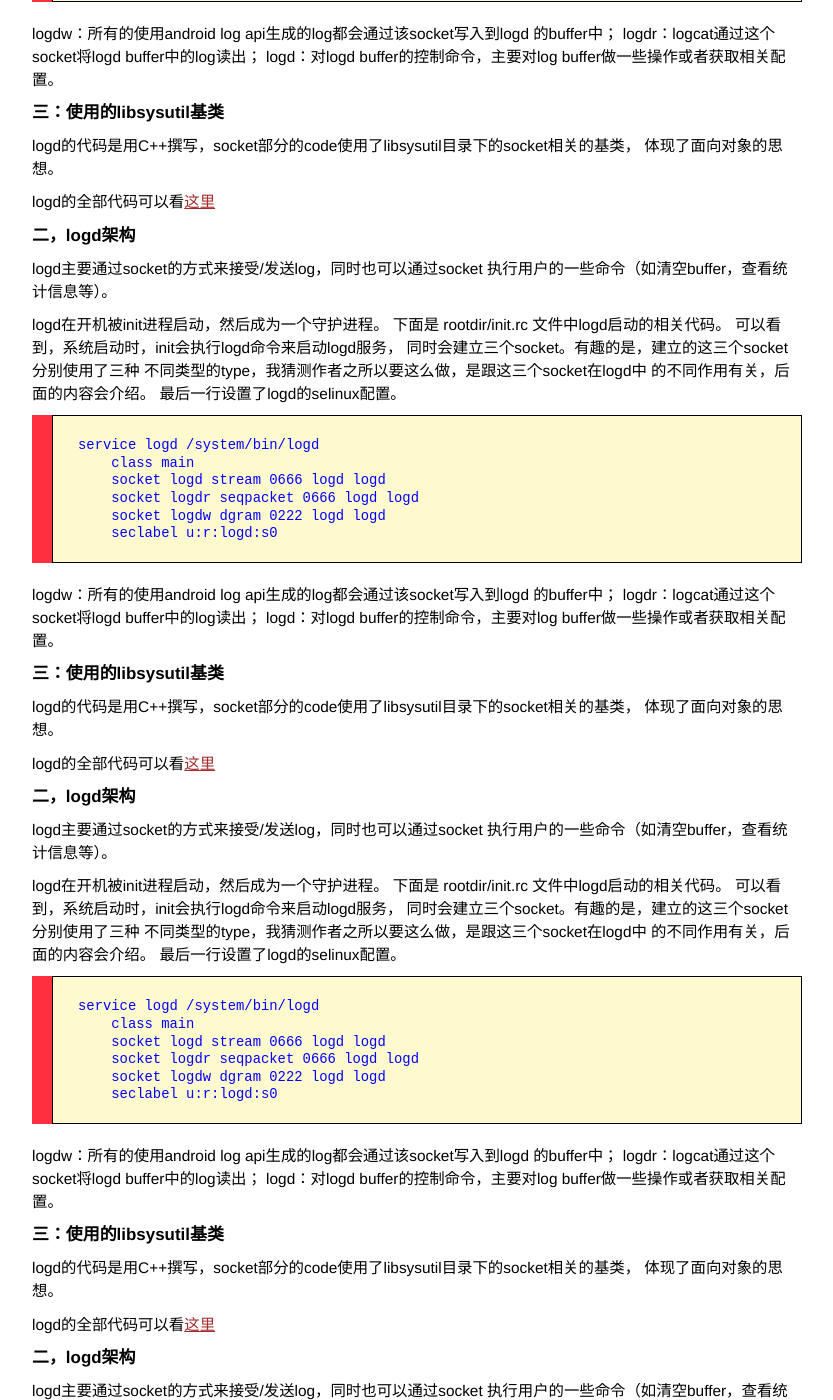
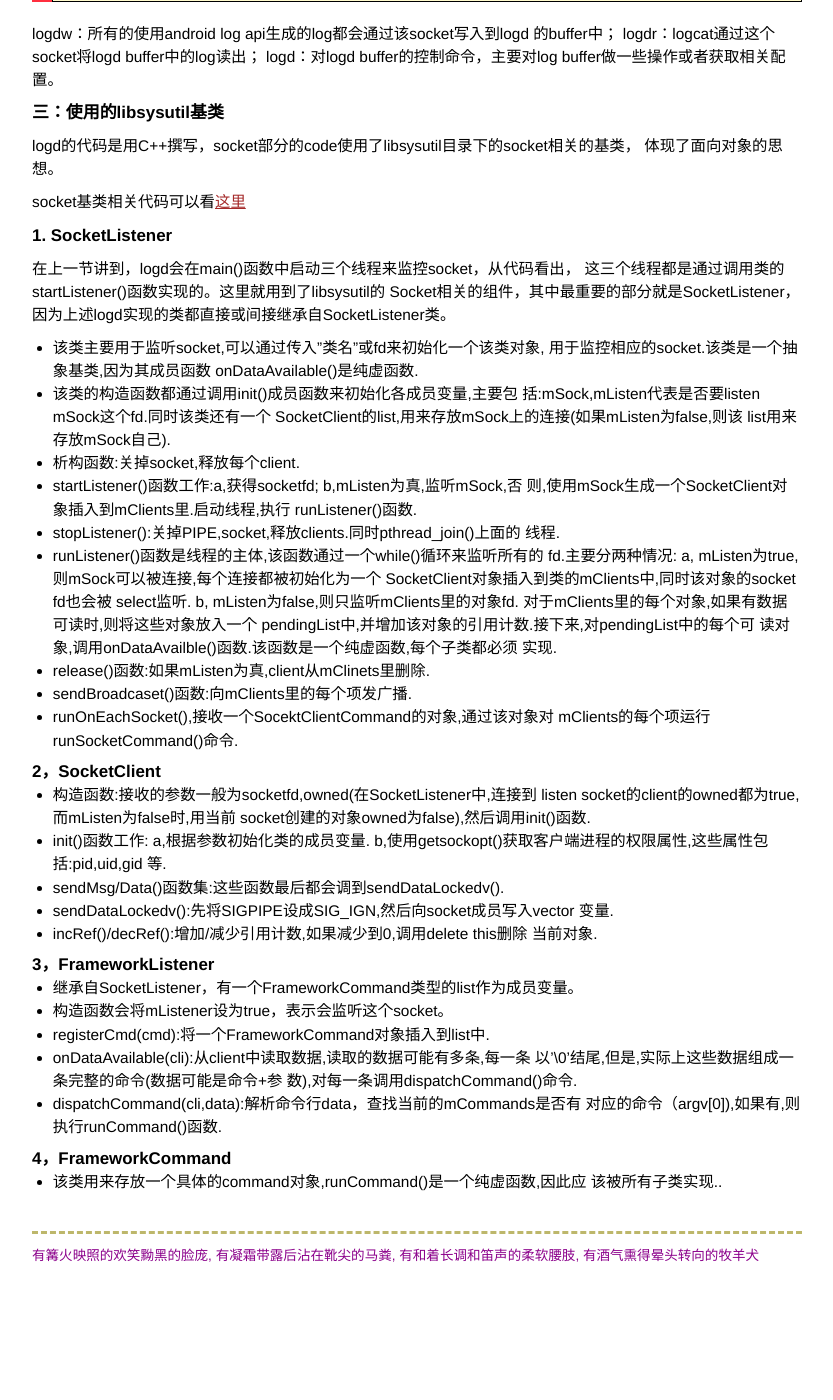
Before and after one commit to byrlx/byrlx.github.io, a Jekyll site: the page built from _posts/2014-08-23-Android-L-版本Log系统变化(2)-logd介绍.md, in a window 1280 px wide and 1400 px high, scrolled down 753 px. Shown: the whole window, without its empty margins (223-1056 px from the left). Built offline with Jekyll 4.4.1, drawn with Linux system fonts in a browser that asks for light colours; Markdown is read by kramdown in place of the engine named in the settings; after the commit the page ends 2030 px from its top, so only the background shows below that; some of the changed text lies outside the part shown.

Commit message:
add logd code learn

```diff
--- a/_posts/2014-08-23-Android-L-版本Log系统变化(2)-logd介绍.md
+++ b/_posts/2014-08-23-Android-L-版本Log系统变化(2)-logd介绍.md
@@ -17,134 +17,6 @@ title: Android L 版本Log系统变化(1):概述
     logd: initial checkin.
 
     * Create a new userspace log daemon for handling logging messages.
-
-logd的全部代码可以看[这里](https://android.googlesource.com/platform/system/core/+/master/logd)
-
-#### 二，logd架构
-
-logd主要通过socket的方式来接受/发送log，同时也可以通过socket
-执行用户的一些命令（如清空buffer，查看统计信息等）。
-
-logd在开机被init进程启动，然后成为一个守护进程。
-下面是 rootdir/init.rc 文件中logd启动的相关代码。
-可以看到，系统启动时，init会执行logd命令来启动logd服务，
-同时会建立三个socket。有趣的是，建立的这三个socket分别使用了三种
-不同类型的type，我猜测作者之所以要这么做，是跟这三个socket在logd中
-的不同作用有关，后面的内容会介绍。
-最后一行设置了logd的selinux配置。
-
-    service logd /system/bin/logd
-        class main
-        socket logd stream 0666 logd logd
-        socket logdr seqpacket 0666 logd logd
-        socket logdw dgram 0222 logd logd
-        seclabel u:r:logd:s0
-
-logdw：所有的使用android log api生成的log都会通过该socket写入到logd
-的buffer中；
-logdr：logcat通过这个socket将logd buffer中的log读出；
-logd：对logd buffer的控制命令，主要对log buffer做一些操作或者获取相关配置。
-
-#### 三：使用的libsysutil基类
-
-logd的代码是用C++撰写，socket部分的code使用了libsysutil目录下的socket相关的基类，
-体现了面向对象的思想。
-
-logd的全部代码可以看[这里](https://android.googlesource.com/platform/system/core/+/master/logd)
-
-#### 二，logd架构
-
-logd主要通过socket的方式来接受/发送log，同时也可以通过socket
-执行用户的一些命令（如清空buffer，查看统计信息等）。
-
-logd在开机被init进程启动，然后成为一个守护进程。
-下面是 rootdir/init.rc 文件中logd启动的相关代码。
-可以看到，系统启动时，init会执行logd命令来启动logd服务，
-同时会建立三个socket。有趣的是，建立的这三个socket分别使用了三种
-不同类型的type，我猜测作者之所以要这么做，是跟这三个socket在logd中
-的不同作用有关，后面的内容会介绍。
-最后一行设置了logd的selinux配置。
-
-    service logd /system/bin/logd
-        class main
-        socket logd stream 0666 logd logd
-        socket logdr seqpacket 0666 logd logd
-        socket logdw dgram 0222 logd logd
-        seclabel u:r:logd:s0
-
-logdw：所有的使用android log api生成的log都会通过该socket写入到logd
-的buffer中；
-logdr：logcat通过这个socket将logd buffer中的log读出；
-logd：对logd buffer的控制命令，主要对log buffer做一些操作或者获取相关配置。
-
-#### 三：使用的libsysutil基类
-
-logd的代码是用C++撰写，socket部分的code使用了libsysutil目录下的socket相关的基类，
-体现了面向对象的思想。
-
-logd的全部代码可以看[这里](https://android.googlesource.com/platform/system/core/+/master/logd)
-
-#### 二，logd架构
-
-logd主要通过socket的方式来接受/发送log，同时也可以通过socket
-执行用户的一些命令（如清空buffer，查看统计信息等）。
-
-logd在开机被init进程启动，然后成为一个守护进程。
-下面是 rootdir/init.rc 文件中logd启动的相关代码。
-可以看到，系统启动时，init会执行logd命令来启动logd服务，
-同时会建立三个socket。有趣的是，建立的这三个socket分别使用了三种
-不同类型的type，我猜测作者之所以要这么做，是跟这三个socket在logd中
-的不同作用有关，后面的内容会介绍。
-最后一行设置了logd的selinux配置。
-
-    service logd /system/bin/logd
-        class main
-        socket logd stream 0666 logd logd
-        socket logdr seqpacket 0666 logd logd
-        socket logdw dgram 0222 logd logd
-        seclabel u:r:logd:s0
-
-logdw：所有的使用android log api生成的log都会通过该socket写入到logd
-的buffer中；
-logdr：logcat通过这个socket将logd buffer中的log读出；
-logd：对logd buffer的控制命令，主要对log buffer做一些操作或者获取相关配置。
-
-#### 三：使用的libsysutil基类
-
-logd的代码是用C++撰写，socket部分的code使用了libsysutil目录下的socket相关的基类，
-体现了面向对象的思想。
-
-logd的全部代码可以看[这里](https://android.googlesource.com/platform/system/core/+/master/logd)
-
-#### 二，logd架构
-
-logd主要通过socket的方式来接受/发送log，同时也可以通过socket
-执行用户的一些命令（如清空buffer，查看统计信息等）。
-
-logd在开机被init进程启动，然后成为一个守护进程。
-下面是 rootdir/init.rc 文件中logd启动的相关代码。
-可以看到，系统启动时，init会执行logd命令来启动logd服务，
-同时会建立三个socket。有趣的是，建立的这三个socket分别使用了三种
-不同类型的type，我猜测作者之所以要这么做，是跟这三个socket在logd中
-的不同作用有关，后面的内容会介绍。
-最后一行设置了logd的selinux配置。
-
-    service logd /system/bin/logd
-        class main
-        socket logd stream 0666 logd logd
-        socket logdr seqpacket 0666 logd logd
-        socket logdw dgram 0222 logd logd
-        seclabel u:r:logd:s0
-
-logdw：所有的使用android log api生成的log都会通过该socket写入到logd
-的buffer中；
-logdr：logcat通过这个socket将logd buffer中的log读出；
-logd：对logd buffer的控制命令，主要对log buffer做一些操作或者获取相关配置。
-
-#### 三：使用的libsysutil基类
-
-logd的代码是用C++撰写，socket部分的code使用了libsysutil目录下的socket相关的基类，
-体现了面向对象的思想。
 
 logd的全部代码可以看[这里](https://android.googlesource.com/platform/system/core/+/master/logd)
 
```
